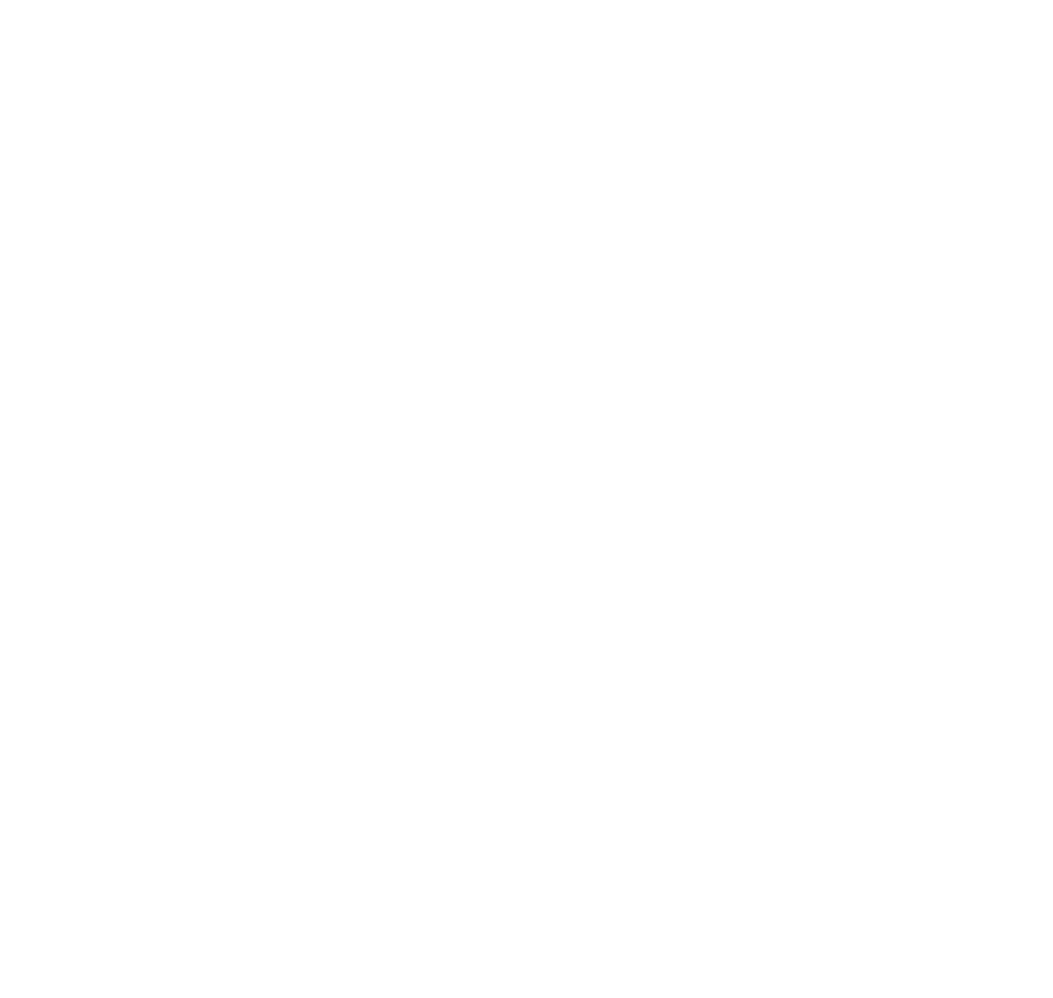
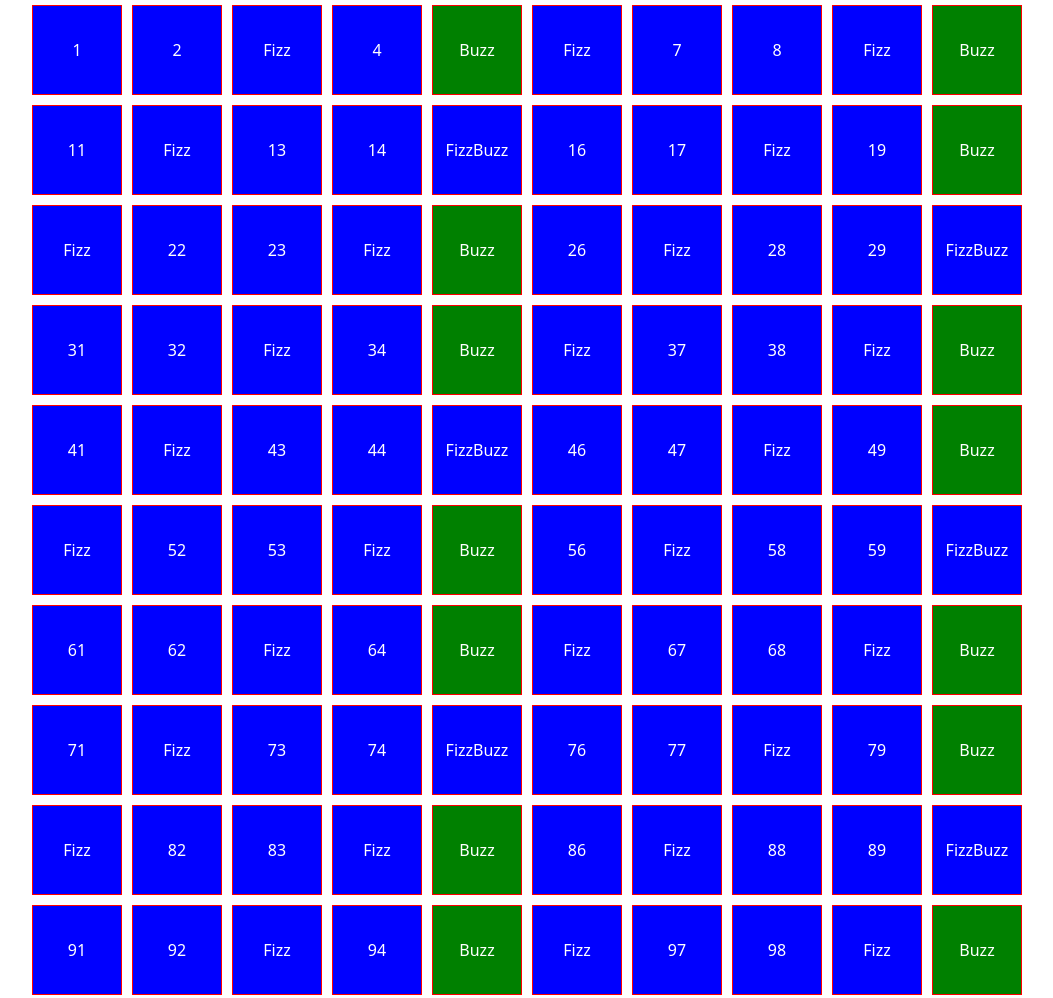
Before and after one commit to DavideBernasconi13/js-fizzbuzz, a plain HTML site: page index.html in a window 1280 px wide. Shown: the whole page, without its empty margins (113-1166 px from the left). Before the commit the page ends 800 px from the top, so only its background shows below. Drawn offline with nearby package versions, Linux system fonts and the light colour scheme.

Commit message:
templateHTML in Javascript e css

```diff
--- a/asset/css/style.css
+++ b/asset/css/style.css
@@ -0,0 +1,20 @@
+#main-box {
+    width: 1000px;
+    margin: 0 auto;
+}
+
+.box {
+    border: 1px solid red;
+    width: 90px;
+    height: 90px;
+    margin: 5px;
+    display: flex;
+    align-items: center;
+    justify-content: center;
+    background-color: blue;
+    color: #fff;
+}
+
+.buzz {
+    background-color: green;
+}
--- a/asset/js/main.js
+++ b/asset/js/main.js
@@ -2,14 +2,40 @@
 // ma che per i multipli di 3 stampi “Fizz” al posto del numero e per i multipli di 5 stampi “Buzz”.
 // Per i numeri che sono sia multipli di 3 che di 5 stampi “FizzBuzz”.
 
-for (i = 1; i <= 100; i++) {
+
+// crea un div
+const wrapper = document.createElement('div');
+
+// aggiungi le classi
+wrapper.className = 'd-flex justify-content-between align-content-center flex-wrap';
+console.log(wrapper);
+// aggiungi un ID
+wrapper.setAttribute('Id', 'main-box');
+console.dir(wrapper);
+
+// determina il numero massimo di celle
+let maxBox = 100
+// dichiaro il template html vuoto
+let tmpHtml = '';
+
+// ciclo for
+for (i = 1; i <= maxBox; i++) {
     if (i % 3 === 0 && i % 5 === 0) {
-        console.log("FizzBuzz");
+        tmpHtml += ` <div class="box">${"FizzBuzz"}</div>`;
+        //console.log("FizzBuzz");
     } else if (i % 3 === 0) {
-        console.log("Fizz");
+        tmpHtml += ` <div class="box">${"Fizz"}</div>`;
+        //console.log("Fizz");
     } else if (i % 5 === 0) {
-        console.log("Buzz");
+        tmpHtml += ` <div class="box buzz">${"Buzz"}</div>`;
+        //console.log("Buzz");
     } else {
-        console.log(i);
+        tmpHtml += ` <div class="box">${i}</div>`;
+        //console.log(i);
     }
 }
+
+wrapper.innerHTML = tmpHtml;
+
+const container = document.querySelector('.container');
+container.append(wrapper);
--- a/index.html
+++ b/index.html
@@ -15,6 +15,10 @@
 
 <body>
 
+    <div class="container">
+
+    </div>
+
 
 
 
```
